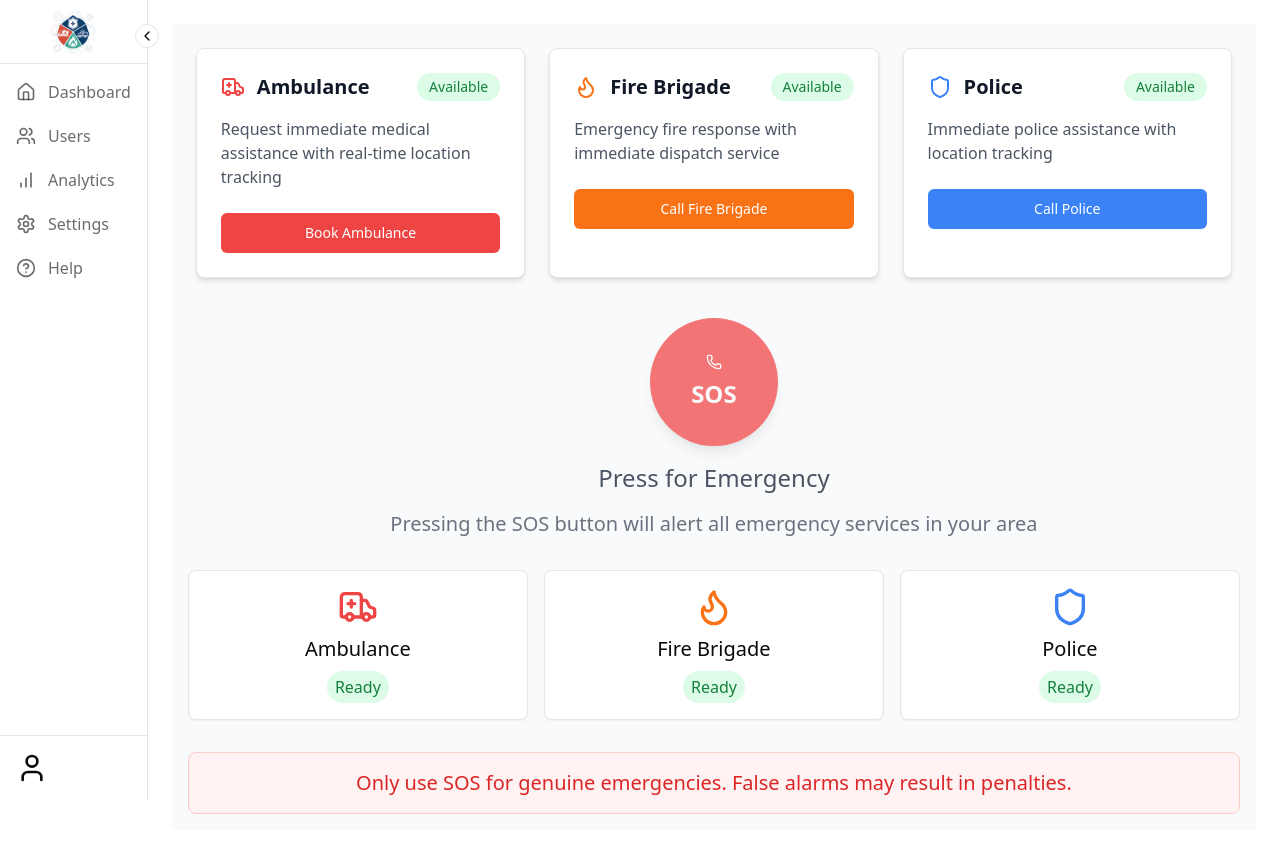
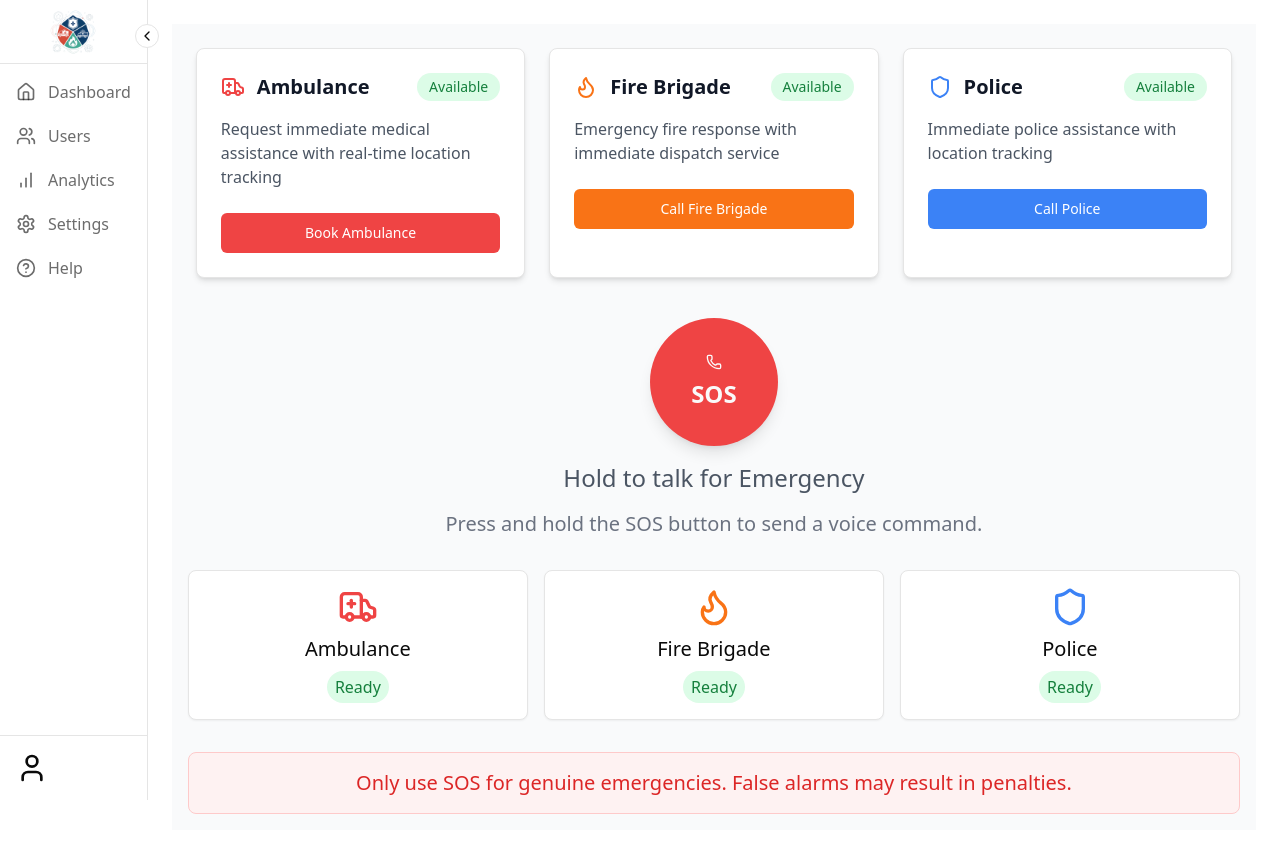
Before and after one commit to kecitclub/mindForge, a React (Vite) app in the folder client/: page /user/dashboard in a window 1280 px wide. Built offline with nearby package versions, Linux system fonts and the light colour scheme.

Commit message:
sos modification

```diff
--- a/client/src/components/user/Sos.jsx
+++ b/client/src/components/user/Sos.jsx
@@ -1,5 +1,86 @@
-"use client";
+// import { Button } from "@/components/ui/button";
+// import { Card } from "@/components/ui/card";
+// import { Ambulance, Flame, Shield, Phone } from "lucide-react";
 
+// const services = [
+//   {
+//     name: "Ambulance",
+//     icon: Ambulance,
+//     iconColor: "text-red-500",
+//     bgColor: "hover:bg-red-50",
+//   },
+//   {
+//     name: "Fire Brigade",
+//     icon: Flame,
+//     iconColor: "text-orange-500",
+//     bgColor: "hover:bg-orange-50",
+//   },
+//   {
+//     name: "Police",
+//     icon: Shield,
+//     iconColor: "text-blue-500",
+//     bgColor: "hover:bg-blue-50",
+//   },
+// ];
+
+// export default function EmergencyInterface() {
+//   return (
+//     <div className=" bg-gray-50 flex items-center justify-center p-4">
+//       <div className="w-full space-y-8">
+//         <div className="flex flex-col items-center text-center space-y-4">
+//           <Button
+//             variant="destructive"
+//             size="lg"
+//             className="w-32 h-32 rounded-full text-2xl font-bold shadow-lg animate-pulse hover:shadow-xl transition-shadow"
+//             onClick={() => console.log("SOS Pressed")}
+//           >
+//             <button id="sos">
+//             <div className="flex flex-col items-center">
+//               <Phone className="h-8 w-8 mb-2" />
+//               SOS
+//             </div>
+//             </button>
+//           </Button>
+//           <p className="text-lg lg:text-2xl text-gray-600">
+//             Press for Emergency
+//           </p>
+//           <p className="text-lg lg:text-xl text-gray-500 ">
+//             Pressing the SOS button will alert all emergency services in your
+//             area
+//           </p>
+//         </div>
+
+//         <div className=" w-full flex grid-cols-3 gap-4">
+//           {services.map((service) => (
+//             <Card
+//               key={service.name}
+//               className={`p-4 flex flex-1 flex-col items-center space-y-2 cursor-pointer transition-colors ${service.bgColor}`}
+//             >
+//               <service.icon
+//                 className={`h-6 w-6 lg:h-10 lg:w-10 ${service.iconColor}`}
+//               />
+//               <span className="text-sm lg:text-xl font-medium">
+//                 {service.name}
+//               </span>
+//               <span className="px-2 py-1 bg-green-100 text-green-700 text-sm lg:text-base rounded-full font-medium">
+//                 Ready
+//               </span>
+//             </Card>
+//           ))}
+//         </div>
+
+//         <div className="bg-red-50 border border-red-200 rounded-lg  p-4">
+//           <p className="text-red-600 text-base lg:text-xl text-center">
+//             Only use SOS for genuine emergencies. False alarms may result in
+//             penalties.
+//           </p>
+//         </div>
+//       </div>
+//     </div>
+//   );
+// }
+
+import { useEffect } from "react";
 import { Button } from "@/components/ui/button";
 import { Card } from "@/components/ui/card";
 import { Ambulance, Flame, Shield, Phone } from "lucide-react";
@@ -26,31 +107,100 @@ const services = [
 ];
 
 export default function EmergencyInterface() {
+  useEffect(() => {
+    const SpeechRecognition =
+      window.SpeechRecognition || window.webkitSpeechRecognition;
+
+    if (!SpeechRecognition) {
+      console.warn("Speech Recognition is not supported in this browser.");
+      return;
+    }
+
+    const recognition = new SpeechRecognition();
+    recognition.lang = "en-US";
+    recognition.continuous = false;
+
+    let isListening = false; // Track listening state
+
+    // Start recognition when the button is pressed
+    const startListening = () => {
+      if (!isListening) {
+        recognition.start();
+        isListening = true;
+        console.log("Listening for voice command...");
+      }
+    };
+
+    // Stop recognition when the button is released
+    const stopListening = () => {
+      if (isListening) {
+        recognition.stop();
+        isListening = false;
+        console.log("Stopped listening.");
+      }
+    };
+
+    // Handle speech recognition result
+    recognition.addEventListener("result", (event) => {
+      const transcript = event.results[0][0].transcript.trim().toLowerCase();
+      console.log(`Heard: "${transcript}"`);
+
+      if (transcript === "emergency") {
+        console.log("SOS Message Sent to Ambulance");
+        console.log("SOS Message Sent to Fire Brigade");
+        console.log("SOS Message Sent to Police");
+      } else {
+        console.log(`Command "${transcript}" not recognized.`);
+      }
+    });
+
+    recognition.addEventListener("error", (event) => {
+      console.error("Speech Recognition Error:", event.error);
+    });
+
+    // Attach push-to-talk events to the SOS button
+    const sosButton = document.getElementById("sos");
+
+    if (sosButton) {
+      sosButton.addEventListener("mousedown", startListening);
+      sosButton.addEventListener("mouseup", stopListening);
+      sosButton.addEventListener("mouseleave", stopListening);
+    }
+
+    return () => {
+      if (sosButton) {
+        sosButton.removeEventListener("mousedown", startListening);
+        sosButton.removeEventListener("mouseup", stopListening);
+        sosButton.removeEventListener("mouseleave", stopListening);
+      }
+    };
+  }, []);
+
   return (
-    <div className=" bg-gray-50 flex items-center justify-center p-4">
+    <div className="bg-gray-50 flex items-center justify-center p-4">
       <div className="w-full space-y-8">
         <div className="flex flex-col items-center text-center space-y-4">
           <Button
             variant="destructive"
             size="lg"
-            className="w-32 h-32 rounded-full text-2xl font-bold shadow-lg animate-pulse hover:shadow-xl transition-shadow"
-            onClick={() => console.log("SOS Pressed")}
+            className="w-32 h-32 rounded-full text-2xl font-bold shadow-lg hover:shadow-xl transition-shadow"
           >
-            <div className="flex flex-col items-center">
-              <Phone className="h-8 w-8 mb-2" />
-              SOS
-            </div>
+            <button id="sos" className="w-full h-full">
+              <div className="flex flex-col items-center">
+                <Phone className="h-8 w-8 mb-2" />
+                SOS
+              </div>
+            </button>
           </Button>
           <p className="text-lg lg:text-2xl text-gray-600">
-            Press for Emergency
+            Hold to talk for Emergency
           </p>
-          <p className="text-lg lg:text-xl text-gray-500 ">
-            Pressing the SOS button will alert all emergency services in your
-            area
+          <p className="text-lg lg:text-xl text-gray-500">
+            Press and hold the SOS button to send a voice command.
           </p>
         </div>
 
-        <div className=" w-full flex grid-cols-3 gap-4">
+        <div className="w-full flex grid-cols-3 gap-4">
           {services.map((service) => (
             <Card
               key={service.name}
@@ -69,7 +219,7 @@ export default function EmergencyInterface() {
           ))}
         </div>
 
-        <div className="bg-red-50 border border-red-200 rounded-lg  p-4">
+        <div className="bg-red-50 border border-red-200 rounded-lg p-4">
           <p className="text-red-600 text-base lg:text-xl text-center">
             Only use SOS for genuine emergencies. False alarms may result in
             penalties.
--- a/client/src/pages/Signup.jsx
+++ b/client/src/pages/Signup.jsx
@@ -173,6 +173,7 @@ export function Signup() {
           </div>
         </CardContent>
       </Card>
+
       {
         role === "FireBrigade" && <LocationPicker />
       }
```
